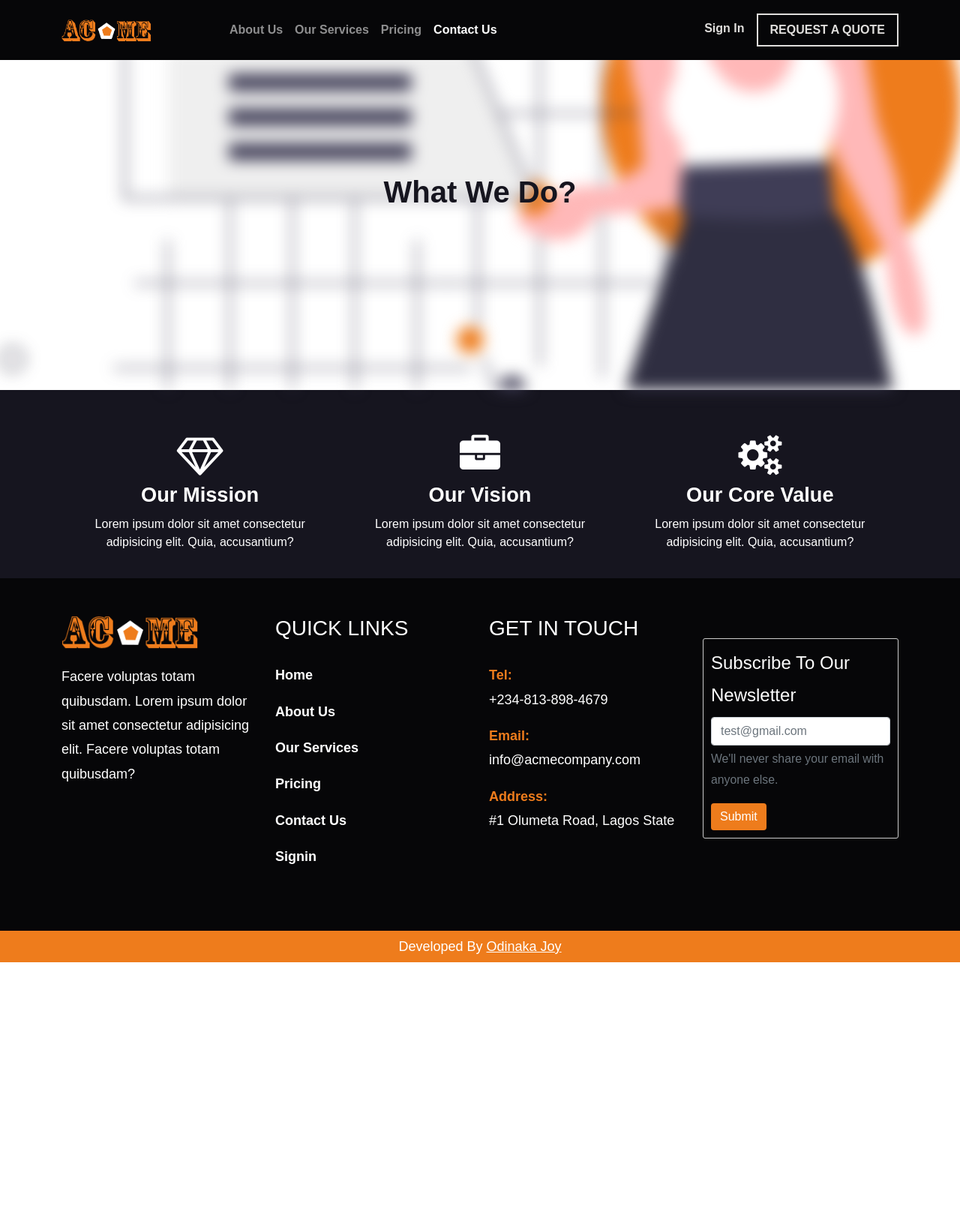
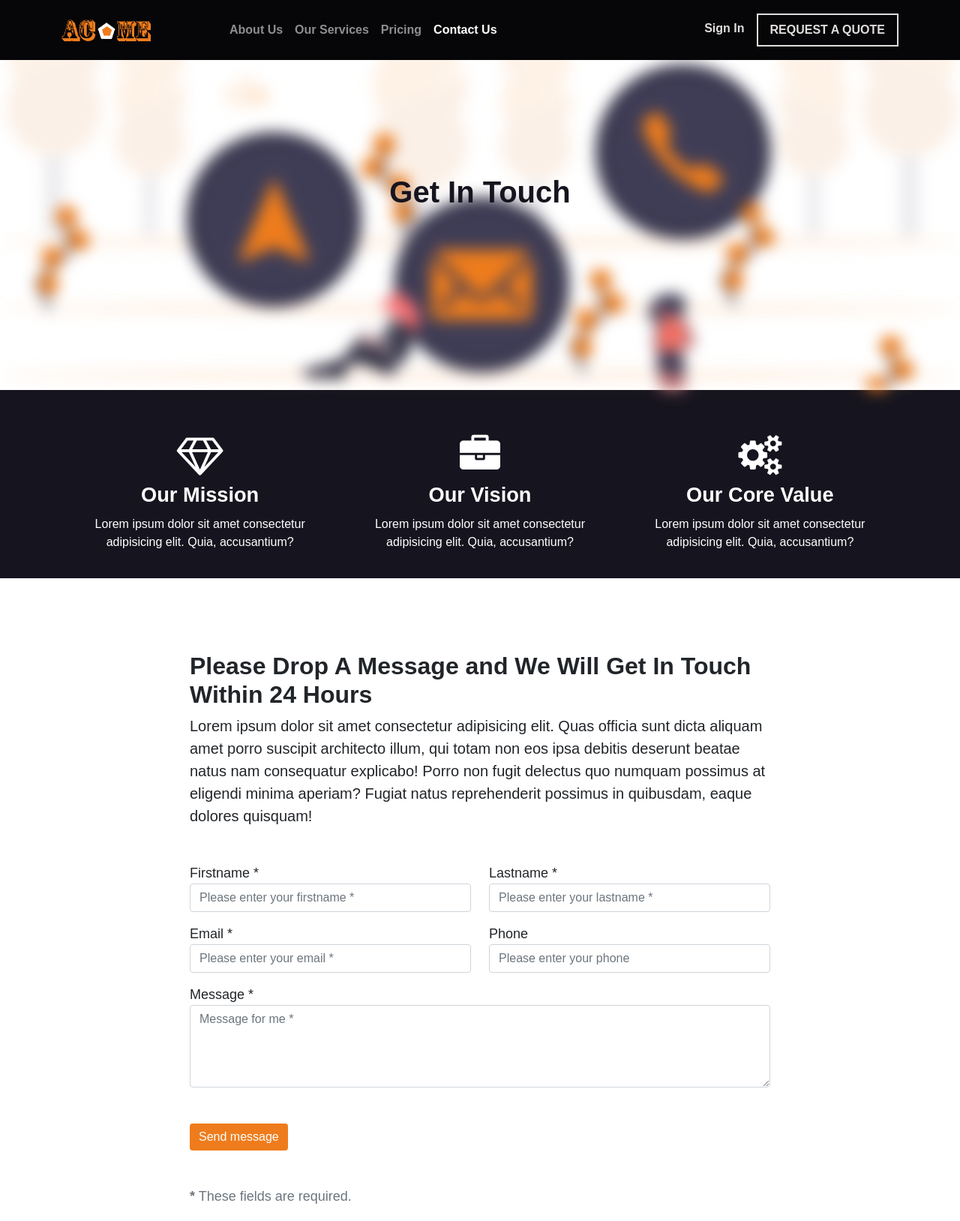
Before and after one commit to dinakajoy/acme-company-website, a website: page public/contact.html in a window 1280 px wide. Shown: the top 1628 px of the page at 75% size. Before the commit the page ends 1299 px from the top, so only its background shows below. Drawn offline with nearby package versions, Linux system fonts and the light colour scheme.

Commit message:
Completes contact page

```diff
--- a/public/contact.html
+++ b/public/contact.html
@@ -64,9 +64,9 @@
   </header><!-- End of Header Section -->
 
   <main class="main"><!-- Main -->
-    <section class="services-banner"><!-- Banner -->
-      <div class="services__content">
-        <h1>What We Do?</h1>
+    <section class="contact-banner"><!-- Banner -->
+      <div class="contact__content">
+        <h1>Get In Touch</h1>
       </div>
     </section><!-- End of Banner -->
 
@@ -86,6 +86,72 @@
           <i class="fa fa-cogs fa-3x"></i>
           <h2>Our Core Value</h2>
           <p>Lorem ipsum dolor sit amet consectetur adipisicing elit. Quia, accusantium?</p>
+        </div>
+      </div>
+    </section>
+
+    <section class="py-5 contact-section">
+      <div class="container">
+        <div class="row">
+          <div class="col-lg-12 contact-wrapper">
+            <h2>Please Drop A Message and We Will Get In Touch Within 24 Hours</h2>
+            <p class="lead mb-5">Lorem ipsum dolor sit amet consectetur adipisicing elit. Quas officia sunt dicta aliquam amet porro suscipit architecto illum, qui totam non eos ipsa debitis deserunt beatae natus nam consequatur explicabo! Porro non fugit delectus quo numquam possimus at eligendi minima aperiam? Fugiat natus reprehenderit possimus in quibusdam, eaque dolores quisquam!</p>
+
+            <form id="contact-form" method="post" action="" role="form">
+              <div class="messages"></div>
+              <div class="controls">
+                <div class="row">
+                  <div class="col-md-6 mb-3">
+                    <div class="form-group">
+                      <label for="form_name">Firstname *</label>
+                      <input id="form_name" type="text" name="name" class="form-control" placeholder="Please enter your firstname *" required="required" data-error="Firstname is required.">
+                      <div class="help-block with-errors"></div>
+                    </div>
+                  </div>
+                  <div class="col-md-6 mb-3">
+                    <div class="form-group">
+                      <label for="form_lastname">Lastname *</label>
+                      <input id="form_lastname" type="text" name="surname" class="form-control" placeholder="Please enter your lastname *" required="required" data-error="Lastname is required.">
+                      <div class="help-block with-errors"></div>
+                    </div>
+                  </div>
+                </div>
+                <div class="row">
+                  <div class="col-md-6 mb-3">
+                    <div class="form-group">
+                      <label for="form_email">Email *</label>
+                      <input id="form_email" type="email" name="email" class="form-control" placeholder="Please enter your email *" required="required" data-error="Valid email is required.">
+                      <div class="help-block with-errors"></div>
+                    </div>
+                  </div>
+                  <div class="col-md-6 mb-3">
+                    <div class="form-group">
+                      <label for="form_phone">Phone</label>
+                      <input id="form_phone" type="tel" name="phone" class="form-control" placeholder="Please enter your phone">
+                      <div class="help-block with-errors"></div>
+                    </div>
+                  </div>
+                </div>
+                <div class="row">
+                  <div class="col-md-12 mb-5">
+                    <div class="form-group">
+                      <label for="form_message">Message *</label>
+                      <textarea id="form_message" name="message" class="form-control" placeholder="Message for me *" rows="4" required="required" data-error="Please,leave us a message."></textarea>
+                      <div class="help-block with-errors"></div>
+                    </div>
+                  </div>
+                  <div class="col-md-12 mb-5">
+                    <input type="submit" class="btn btn-primary btn-send" value="Send message">
+                  </div>
+                </div>
+                <div class="row">
+                  <div class="col-md-12">
+                    <p class="text-muted"><strong>*</strong> These fields are required.</p>
+                  </div>
+                </div>
+              </div>
+            </form>
+          </div>
         </div>
       </div>
     </section>
--- a/public/css/index.css
+++ b/public/css/index.css
@@ -85,6 +85,9 @@ img {
 }
 .footer h3 {
   margin-bottom: 30px;
+}
+.footer p {
+  margin-bottom: 0;
 }
 fieldset {
   margin-top: 30px;
@@ -265,7 +268,8 @@ fieldset {
 }
 .about-banner,
 .services-banner,
-.pricing-banner {
+.pricing-banner,
+.contact-banner {
   width: 100%;
   height: 65vh;
   position: relative;
@@ -289,23 +293,28 @@ fieldset {
 }
 .about-banner:hover::after,
 .services-banner:hover::after,
-.pricing-banner:hover::after {
+.pricing-banner:hover::after,
+.contact-banner:hover::after {
   filter: blur(0);
 }
 .banner__content,
 .services__content,
-.pricing__content {
+.pricing__content,
+.contact__content {
   position: absolute;
   z-index: 8;
 }
 .about-banner:hover .banner__content,
 .services-banner:hover .services__content,
-.pricing-banner:hover .pricing__content {
+.pricing-banner:hover .pricing__content,
+.contact-banner:hover .contact__content {
   filter: blur(3px);
   transition: all 2s;
 }
 .banner__content,
-.services__content {
+.services__content,
+.pricing__content,
+.contact__content {
   filter: blur(0);
   position: absolute;
   z-index: 1;
@@ -437,10 +446,36 @@ fieldset {
   position: absolute;
   transition: all 2s;
 }
-.pricing__content h1 {
+.pricing__content h1,
+.contact__content h1 {
   color: #16151f;
   font-weight: 800;
   z-index: 8;
+}
+
+/**
+*
+* Contact Page Styles
+*
+**/
+.contact-banner::after {
+  content: '';
+  width: 100%;
+  height: 100%;
+  background-image: url(../images/contact-banner.svg);
+  background-repeat: no-repeat;
+  background-position: center center;
+  background-size: cover;
+  filter: blur(10px);
+  position: absolute;
+  transition: all 2s;
+}
+.contact-section h2 {
+  font-weight: 800;
+}
+.contact-wrapper {
+  width: 70%;
+  margin: 50px auto;
 }
 
 /**
@@ -515,4 +550,8 @@ fieldset {
   .about-stat {
     text-align: center;
   }
+  .contact-wrapper {
+    width: 100%;
+    margin: 30px auto;
+  }
 }
--- /dev/null
+++ b/public/js/main.js
@@ -0,0 +1,28 @@
+$(function() {
+  $("#contact-form").validator();
+
+  // when the form is submitted
+  $("#contact-form").on("submit", function(e) {
+    e.isDefaultPrevented();
+    var messageAlert = "alert-success";
+    var messageText = "Your message was sent, thank you. I will get back to you soon.";
+
+    // let's compose Bootstrap alert box HTML
+    var alertBox =
+      '<div class="alert ' +
+      messageAlert +
+      ' alert-dismissable"><button type="button" class="close" data-dismiss="alert" aria-hidden="true">&times;</button>' +
+      messageText +
+      "</div>";
+
+      // If we have messageAlert and messageText
+    if (messageAlert && messageText) {
+      // inject the alert to .messages div in our form
+      $("#contact-form").find(".messages").html(alertBox);
+      // empty the form
+      $("#contact-form")[0].reset();
+    }
+
+    return false;
+  })
+});
```
Also changed, not shown: public/about-us.html (+1 -1 lines), public/services.html (+2 -2 lines).
